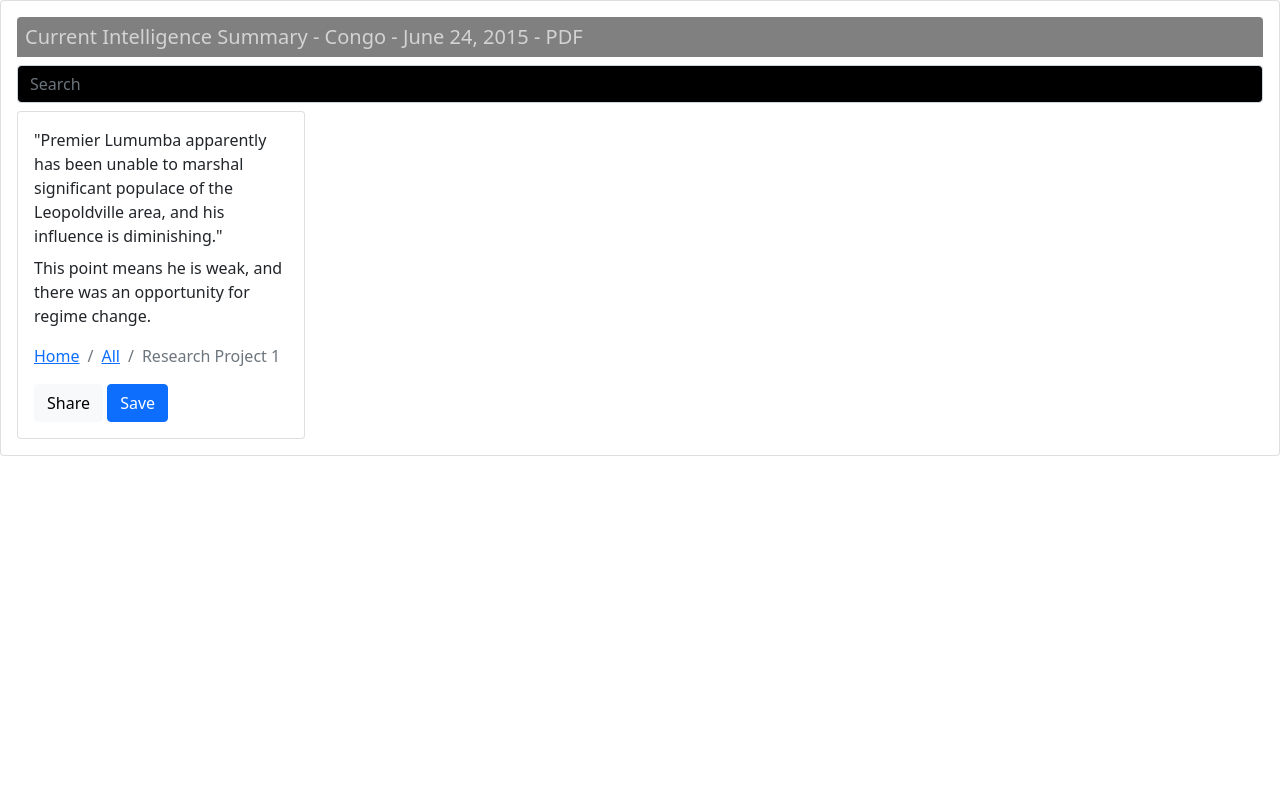
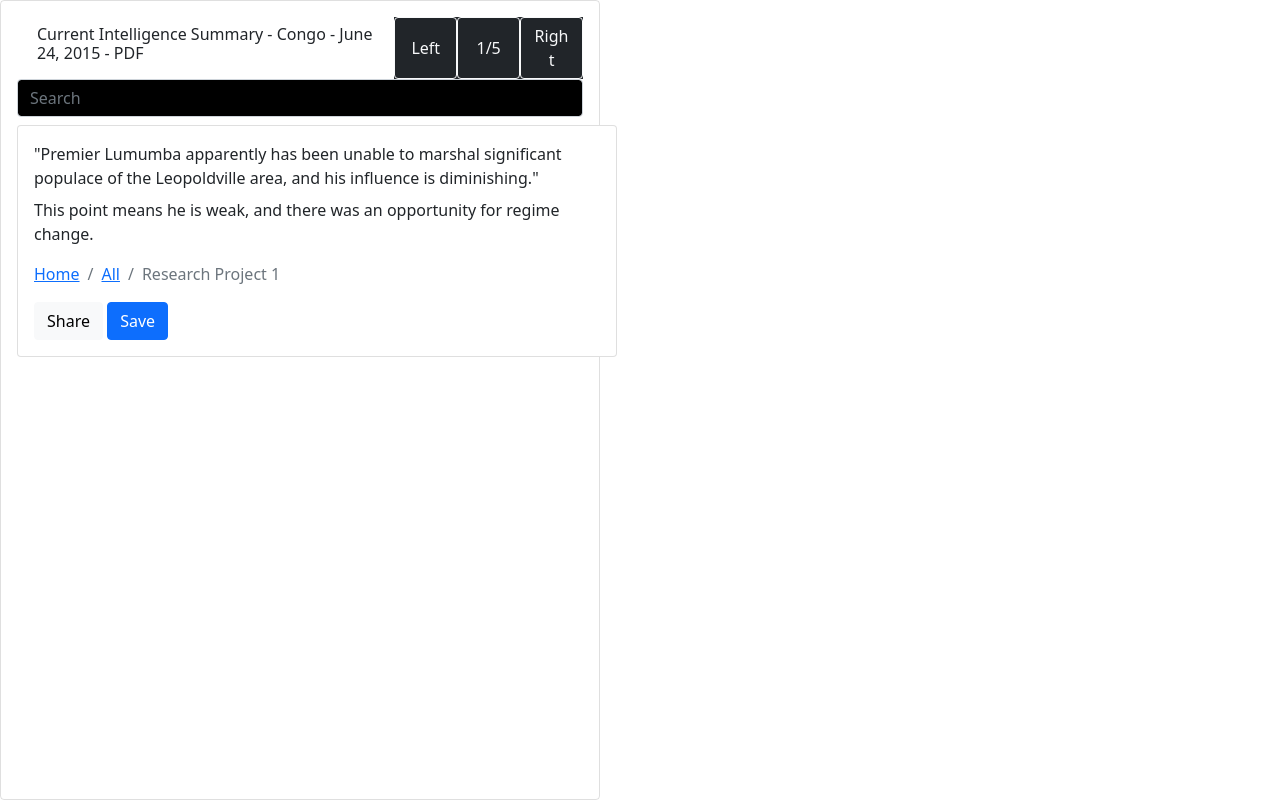
Before and after one commit to jmsundin/Web-Annotator-Chrome-Ext, a browser extension: page index.html in a window 1280 px wide. Drawn offline with nearby package versions, Linux system fonts and the light colour scheme.

Commit message:
styling of card-title and button group in card-title

```diff
--- a/index.html
+++ b/index.html
@@ -10,16 +10,25 @@
     <meta name="viewport" content="width=device-width, initial-scale=1">
     <title>Web Annotator</title>
 </head>
-<body>
+<body class="card">
     <noscript> You need to enable JavaScript to run this app.</noscript>
-    <div id="popup" class="card">
+    <div id="popup">
         <div class="card-body">
             <div class="card-title">
-                <h5 id="annotation-title" class="px-2 py-2 rounded-top">Current Intelligence Summary - Congo - June 24, 2015 - PDF
-                    <div id="left-arrow"></div>
-                    <div id="current-annotation"></div>
-                    <div id="right-arrow"></div>
-                </h5>
+                <div class="container">
+                    <div class="row justify-content-start">
+                        <div class="col-8">
+                            <h6 id="annotation-title" class="px-2 py-2 rounded-top">Current Intelligence Summary - Congo - June 24, 2015 - PDF</h6>
+                        </div>
+                        <div class="container btn-group-sm btn-dark col-4 justify-content-end" role="group" aria-label="Basic example">
+                            <div class="row">
+                                <button type="button" class="btn btn-outline-light col-4">Left</button>
+                                <button type="button" class="btn btn-outline-light col-4">1/5</button>
+                                <button type="button" class="btn btn-outline-light col-4">Right</button>
+                            </div>
+                        </div>
+                    </div>
+                </div>
                 <input id="search-input" class="form-control" type="search" placeholder="Search" aria-label="Search">
             </div>
             <div id="annotation-list">
--- a/styles/styles.css
+++ b/styles/styles.css
@@ -2,7 +2,7 @@
 body {
     margin: 0;
     padding: 0;
-    background-color: white;
+    background-color: gray;
     min-height: 800px;
     min-width: 600px;
     box-sizing: border-box;
@@ -43,7 +43,11 @@ img {
     color: lightgray;
 }
 
-.card-title > h5 {
+.card {
+    width: 600px !important;
+}
+
+.card-title > h6 {
     background-color:gray;
     color:lightgray;
 }
```
